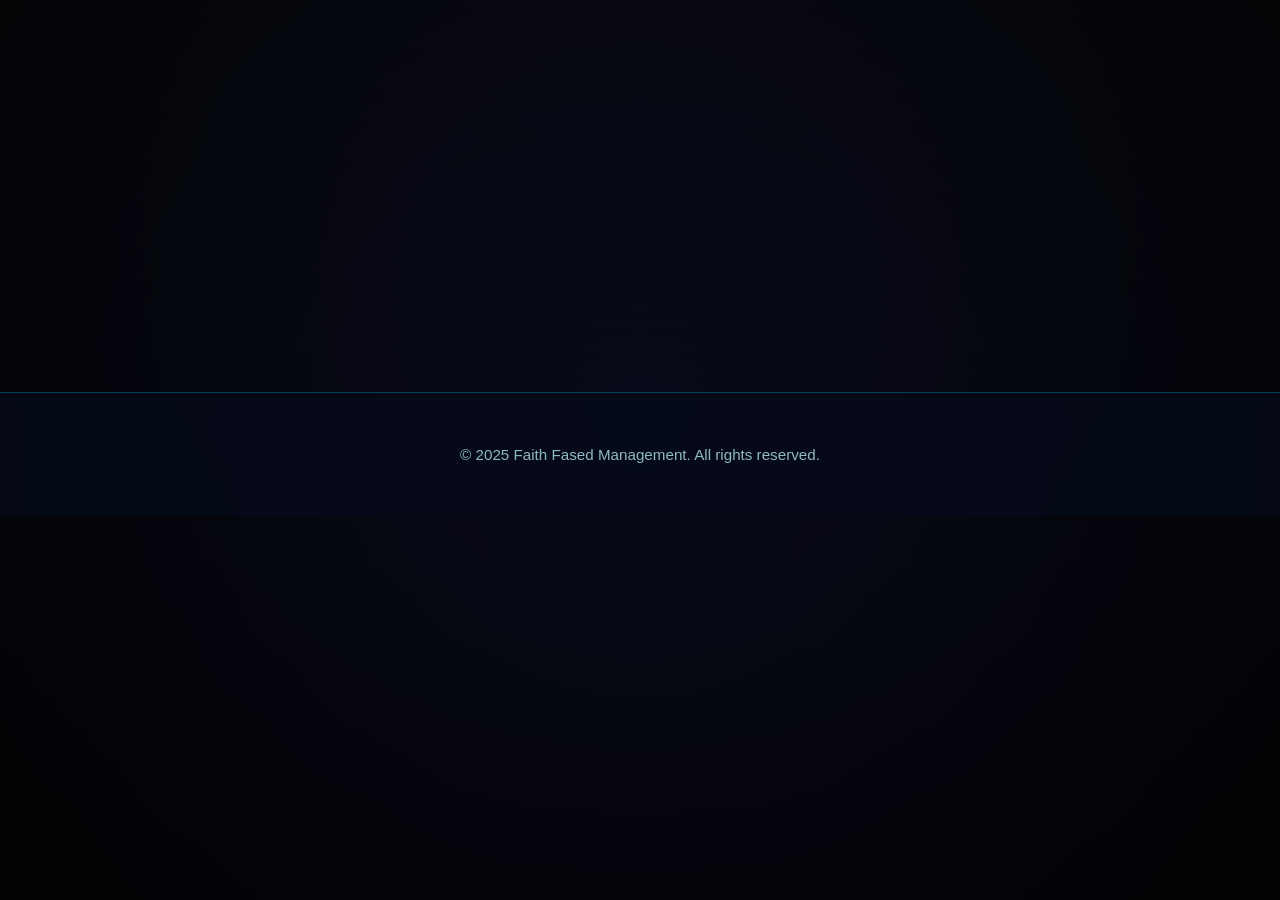
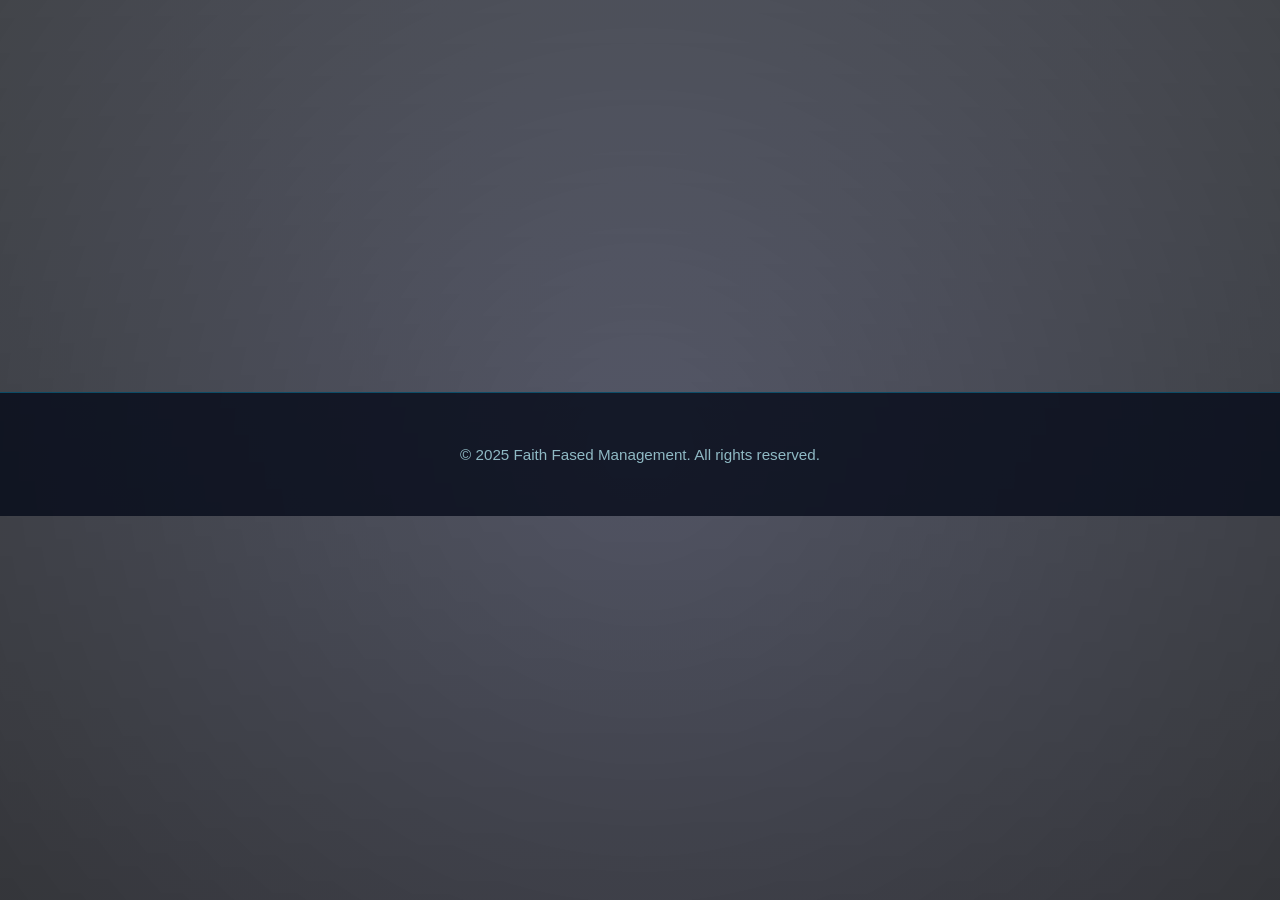

Fix black background on mobile devices

--- a/style.css
+++ b/style.css
@@ -12,7 +12,7 @@
   z-index: -1;
 }
 
-/* Overlay with deep midnight-blue tone */
+/* Overlay with midnight-blue tone */
 .background::after {
   content: "";
   position: absolute;
@@ -21,19 +21,21 @@
   width: 100%;
   height: 100%;
   background: linear-gradient(
-      rgba(10, 20, 40, 0.9),
-      rgba(5, 10, 25, 0.95)
+      rgba(10, 20, 40, 0.5),
+      rgba(5, 10, 25, 0.6)
     ),
-    radial-gradient(circle at center, rgba(0, 0, 50, 0.7), rgba(0, 0, 0, 0.9));
+    radial-gradient(circle at center, rgba(0, 0, 50, 0.3), rgba(0, 0, 0, 0.5));
   background-blend-mode: overlay;
-  backdrop-filter: blur(2px);
 }
 
-/* Chrome / WebKit fallback to force darker tone */
-@supports (-webkit-touch-callout: none) {
+/* Lighter overlay for mobile devices */
+@media (max-width: 768px) {
   .background::after {
-    background: rgba(5, 10, 25, 0.9) !important;
-    background-blend-mode: multiply !important;
+    background: linear-gradient(
+        rgba(10, 20, 40, 0.4),
+        rgba(5, 10, 25, 0.5)
+      );
+    background-blend-mode: normal;
   }
 }
 
